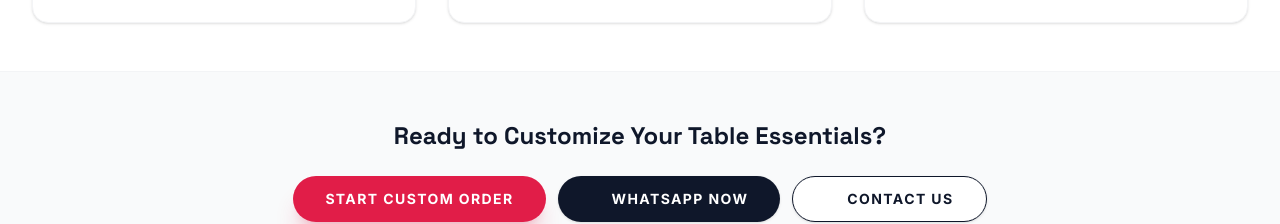
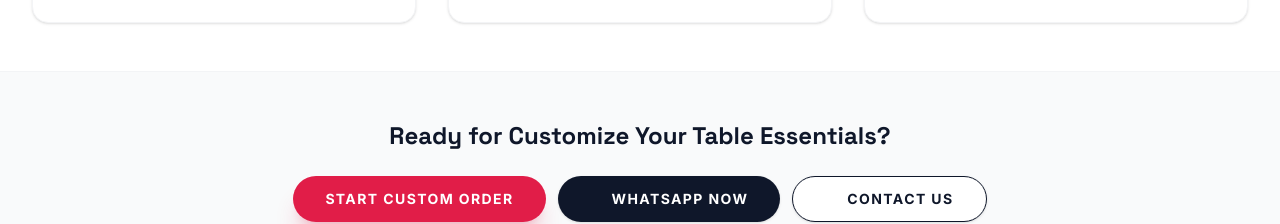
Before and after one commit to adarshdhiman75066/web-freshies, a React (Vite) app: page / in a window 1280 px wide. Shown: the part 2014-2238 px from the top of the page. Built offline with nearby package versions, Linux system fonts and the light colour scheme; some icons are missing.

Commit message:
Update App.tsx

```diff
--- a/src/App.tsx
+++ b/src/App.tsx
@@ -504,7 +504,7 @@ export default function App() {
               <section className="py-12 bg-gray-50 border-y border-gray-100">
                 <div className="max-w-7xl mx-auto px-4 text-center">
                   <h2 className="text-2xl font-bold mb-6">
-                    Ready to Customize Your Table Essentials?
+                    Ready for Customize Your Table Essentials?
                   </h2>
                   <CTAButtons />
                 </div>
```
